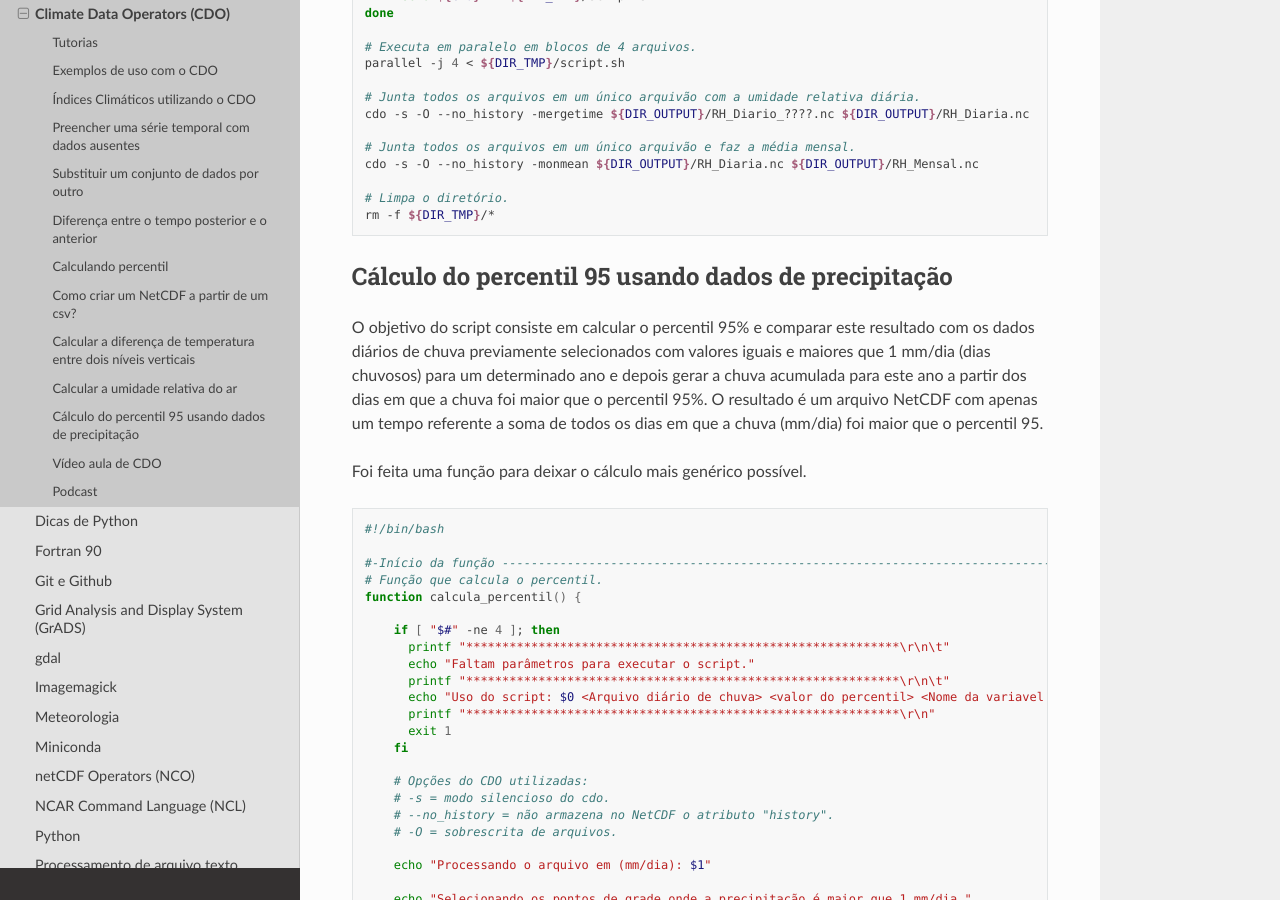
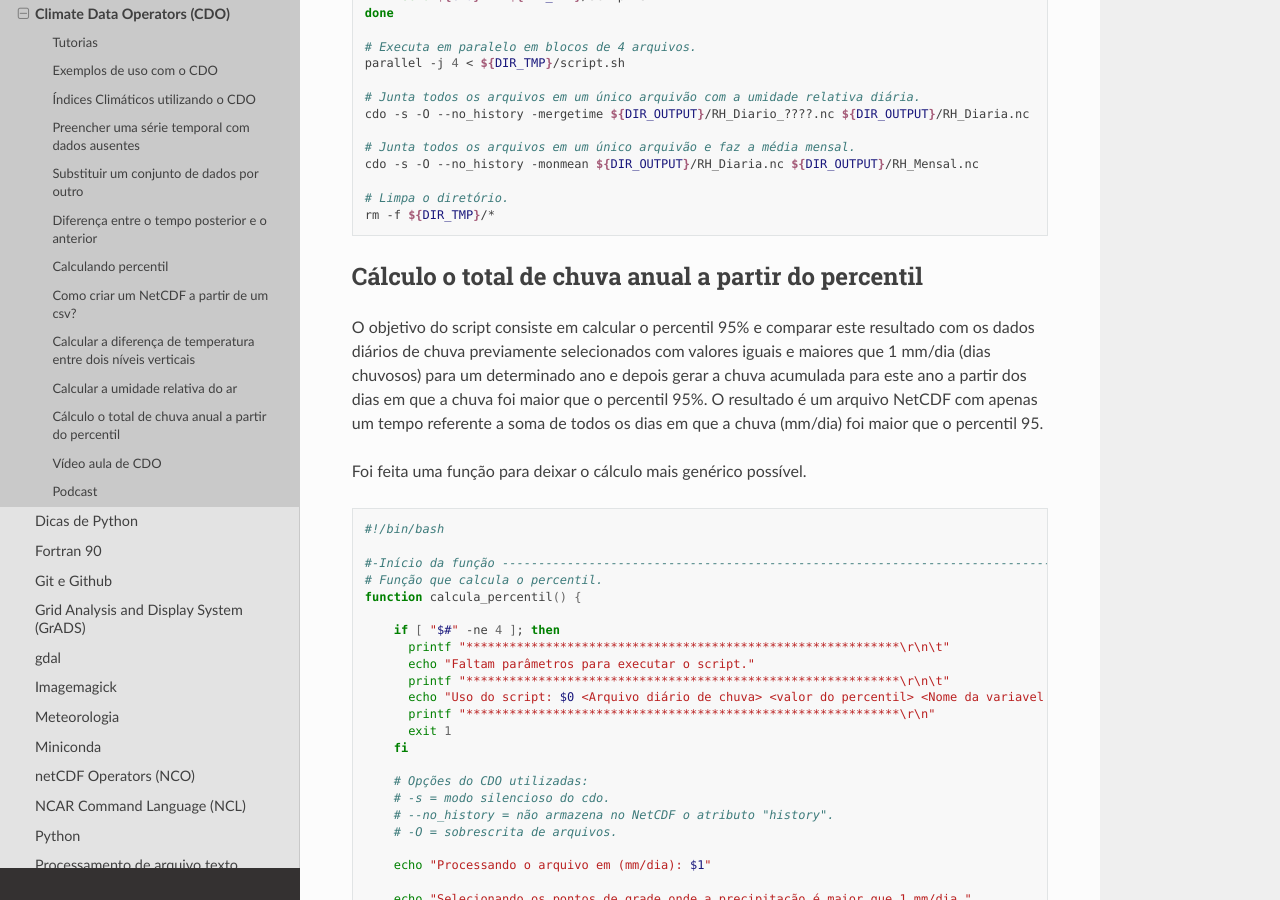
Before and after one commit to jgmsantos/homepage, a Sphinx documentation site: the page built from docs/pages/tutoriais/cdo.md, in a window 1280 px wide and 900 px high, scrolled down 31573 px. Built offline with Sphinx 7.4.7 and the Read the Docs theme 2.0.0, drawn with Linux system fonts in a browser that asks for light colours; pages that are not in the unit, such as notebooks, are missing from menus.

Commit message:
Percentil

````diff
--- a/docs/pages/tutoriais/cdo.md
+++ b/docs/pages/tutoriais/cdo.md
@@ -1342,7 +1342,7 @@ cdo -s -O --no_history -monmean ${DIR_OUTPUT}/RH_Diaria.nc ${DIR_OUTPUT}/RH_Mens
 rm -f ${DIR_TMP}/*
 
 ```
-### Cálculo do percentil 95 usando dados de precipitação
+### Cálculo o total de chuva anual a partir do percentil
 
 O objetivo do script consiste em calcular o percentil 95% e comparar este resultado com os dados diários de chuva previamente selecionados com valores iguais e maiores que 1 mm/dia (dias chuvosos) para um determinado ano e depois gerar a chuva acumulada para este ano a partir dos dias em que a chuva foi maior que o percentil 95%. O resultado é um arquivo NetCDF com apenas um tempo referente a soma de todos os dias em que a chuva (mm/dia) foi maior que o percentil 95.
 
````
